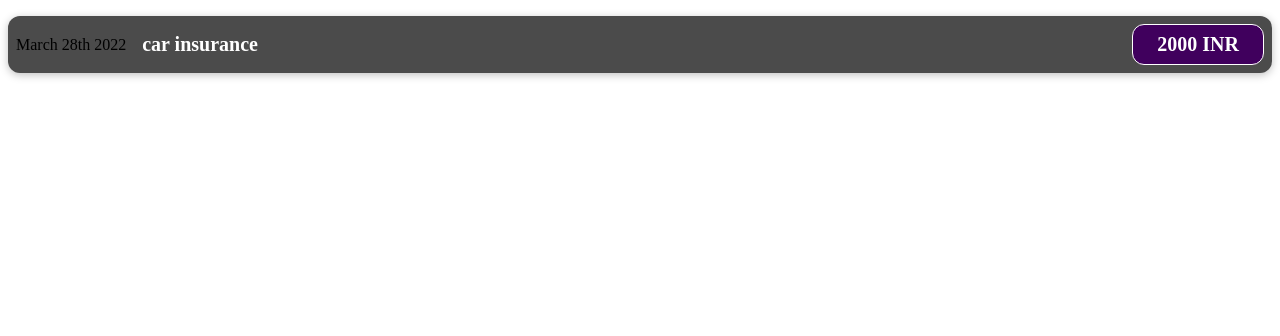
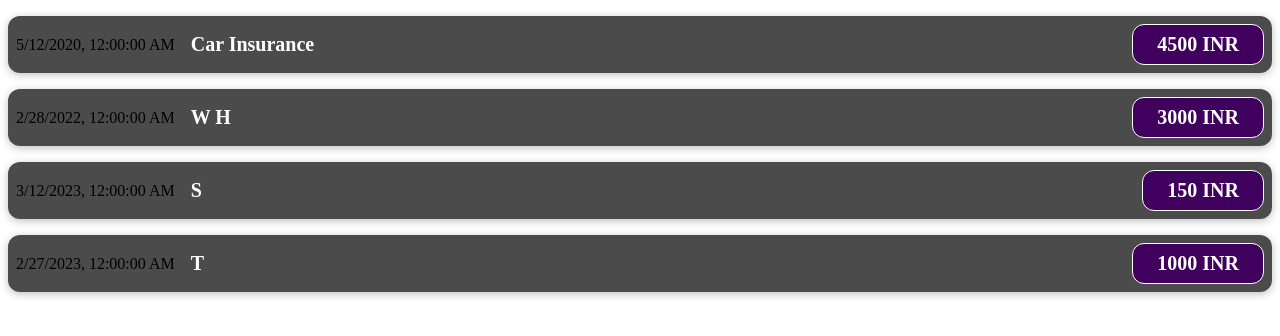
Before and after one commit to sainath28220/course-1, a React (Vite) app: page / in a window 1280 px wide. Shown: the top 336 px of the page. Built offline with nearby package versions, Linux system fonts and the light colour scheme.

Commit message:
2 files modified

```diff
--- a/src/App.jsx
+++ b/src/App.jsx
@@ -1,10 +1,30 @@
 import ExpenseItem from './components/ExpenseItem';
 
 function App() {
-
+  const expenses = [{
+    id: 1,
+    title: 'Car Insurance',
+    amount: 4500,
+    date: new Date(2020,4,12)
+  },{
+    id: 2,
+    title: 'W H',
+    amount: 3000,
+    date: new Date(2022,1,28)
+  },{
+    id: 3,
+    title: 'S',
+    amount: 150,
+    date: new Date(2023,2,12)
+  },{
+    id: 4,
+    title: 'T',
+    amount: 1000,
+    date: new Date(2023,1,27)
+  }]
   return (
     <div>
-      <ExpenseItem></ExpenseItem>
+      <ExpenseItem expenses={expenses}></ExpenseItem>
     </div>
   )
 }
--- a/src/components/ExpenseItem.jsx
+++ b/src/components/ExpenseItem.jsx
@@ -1,14 +1,20 @@
 import React from 'react';
 import './ExpenseItem.css';
 
-const ExpenseItem = () => {
+const ExpenseItem = ({expenses}) => {
+  const expenseRender = expenses.map(expense=>{
+    return(
+      <div key={expense.id}  className="expense-item">
+        <div>{expense.date.toLocaleString()}</div>
+        <div className="expense-item__description">
+          <h2>{expense.title}</h2>
+          <div className="expense-item__price">{expense.amount} INR</div>
+        </div>
+      </div>
+    )})
   return (
-  <div className="expense-item">
-    <div>March 28th 2022</div>
-      <div className="expense-item__description">
-        <h2>car insurance</h2>
-        <div className="expense-item__price">2000 INR</div>
-      </div>
+  <div>
+    {expenseRender}
   </div>)
 };
 
```
